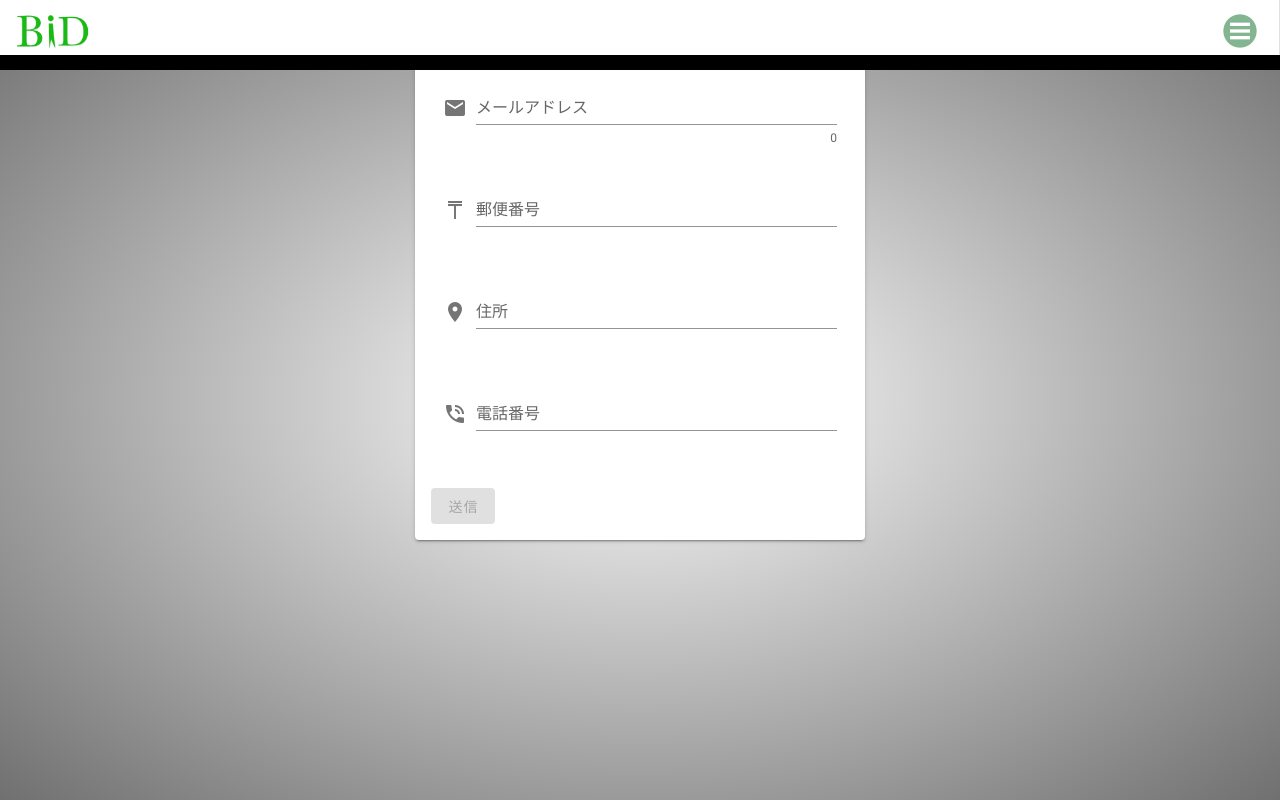
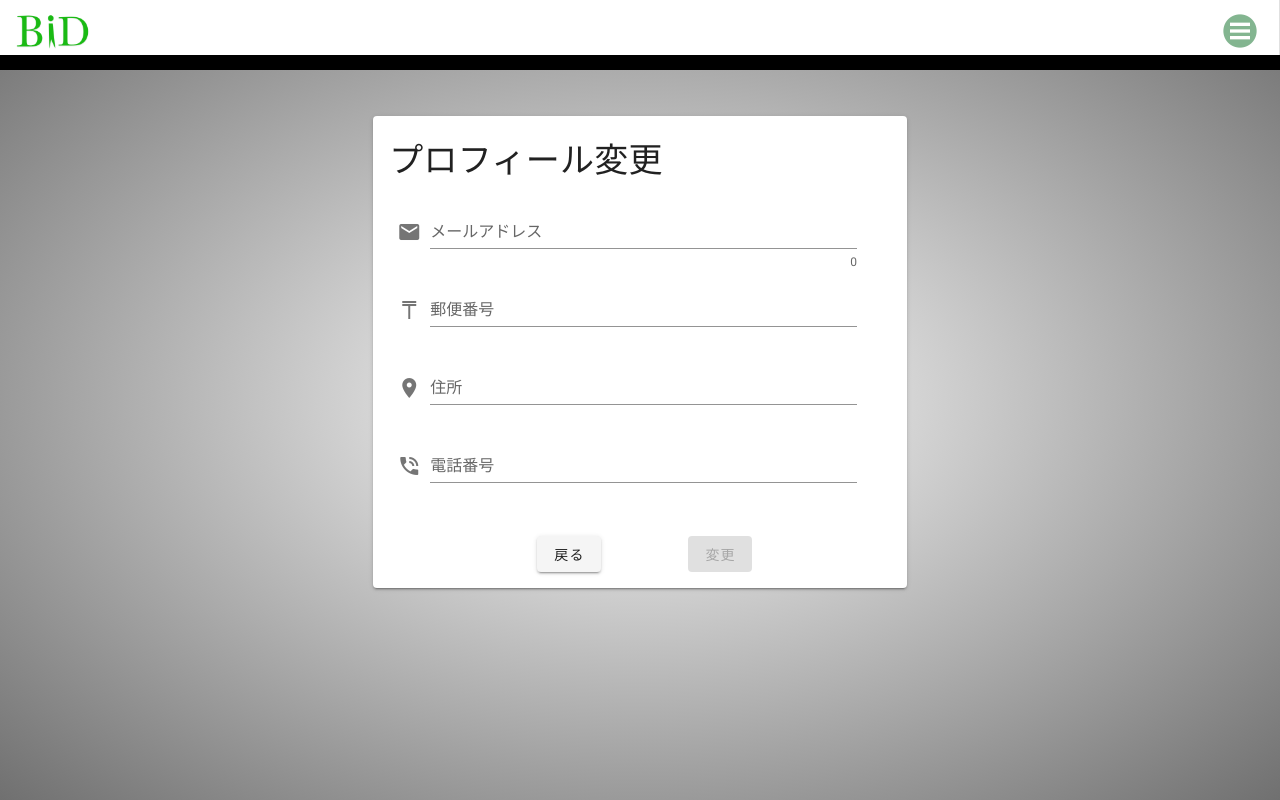
Before and after one commit to K-Fryxell/BID_Admin, a Vue app: page /change_details in a window 1280 px wide. Built offline with nearby package versions, Linux system fonts and the light colour scheme; no server answers.

Commit message:
ADD:crimeModal

```diff
--- a/src/views/public/changeDetails.vue
+++ b/src/views/public/changeDetails.vue
@@ -1,17 +1,20 @@
 <template>
-    <v-main class="ma-0 pa-0" style="background:radial-gradient(#fff,#707070); height:100%">
+    <v-main class="ma-0 pt-12 pt-lg-7 mt-lg-0 mt-12 pa-0" style="background:radial-gradient(#fff,#707070); height:100%">
         <v-navigation-drawer class="ma-0 pa-0" hide-overlay fixed height style="width:100%;" permanent touchless>
 			<Header/>
 		</v-navigation-drawer>
-        <v-card width="450px" class="mx-auto mt-2">
-            <v-card-title>
-                <h1 class="display-1">プロフィール変更</h1>
+        <v-layout class="ma-0 pa-0" style="height:100%">
+            <v-row class="ma-0 mt-lg-10 pa-0" justify="center">
+                <v-flex xs10 lg5>
+                    <v-card class="ma-0 mt-6">
+                        <v-card-title class="mt-12 mb-5 pt-lg-6 text-lg-h4 headline">
+                            プロフィール変更
                         </v-card-title>
                         <v-card-text>
                             <v-form v-model="valid">
                                 <!-- mail入力 -->
-                    <v-row class="ma-0 pa-0">
-                        <v-col>
+                                <v-row class="ma-0 pa-0" justify="start">
+                                    <v-col class="ma-0 ml-2 pa-0" cols="11">
                                         <v-text-field
                                             v-model="mailaddress"
                                             class="ma-0 pa-0 pb-6"
@@ -25,8 +28,8 @@
                                     </v-col>
                                 </v-row>
                                 <!-- 郵便番号入力 -->
-                    <v-row class="ma-0 pa-0">
-                        <v-col>
+                                <v-row class="ma-0 pa-0" justify="start">
+                                    <v-col class="ma-0 ml-2 pa-0" cols="11">
                                         <v-text-field
                                             v-model="postNumber"
                                             class="ma-0 pa-0 pb-6"
@@ -38,8 +41,8 @@
                                     </v-col>
                                 </v-row>
                                 <!-- 住所入力 -->
-                    <v-row class="ma-0 pa-0">
-                        <v-col>
+                                <v-row class="ma-0 pa-0" justify="start">
+                                    <v-col class="ma-0 ml-2 pa-0" cols="11">
                                         <v-text-field
                                             v-model="address"
                                             class="ma-0 pa-0 pb-6"
@@ -51,8 +54,8 @@
                                     </v-col>
                                 </v-row>
                                 <!-- 電話番号入力 -->
-                    <v-row class="ma-0 pa-0">
-                        <v-col>
+                                <v-row class="ma-0 pa-0" justify="start">
+                                    <v-col class="ma-0 ml-2 pa-0" cols="11">
                                         <v-text-field
                                             v-model="tel"
                                             class="ma-0 pa-0 pb-6"
@@ -63,10 +66,25 @@
                                         />
                                     </v-col>
                                 </v-row>
-                    <v-btn @click="regist" :disabled="!valid">送信</v-btn>
+                                <v-row class="ma-0 mt-2 ml-lg-12 pa-0" justify="center">
+                                    <v-flex class="ml-12" xs11 lg8>
+                                        <v-row class="ma-0 pa-0" justify="center">
+                                            <v-col class="ma-0 pa-0">
+                                                <v-btn to="/top">戻る</v-btn>
+                                            </v-col>
+                                            <v-col class="ma-0 pa-0">
+                                                <v-btn @click="regist" :disabled="!valid">変更</v-btn>
+                                            </v-col>
+                                        </v-row>
+                                    </v-flex>
+                                </v-row>
                             </v-form>
                         </v-card-text>
                     </v-card>
+                </v-flex>
+            </v-row>
+        </v-layout>
+
     </v-main>
 </template>
 
--- a/src/views/public/details.vue
+++ b/src/views/public/details.vue
@@ -3,8 +3,13 @@
         <v-navigation-drawer class="ma-0 pa-0" hide-overlay fixed height style="width:100%;" permanent touchless>
 			<Header/>
 		</v-navigation-drawer>
+
+        <v-layout class="ma-0 mt-12 pa-0">
+            <v-row class="ma-0 pa-0" justify="center">
+                <v-flex xs5>
                     <div id="Detail">
-            <v-card max-width="850px" class="mx-auto d-none d-sm-block">
+                        <!-- <v-card max-width="850px" class="mx-auto d-none d-sm-block"> -->
+                        <v-card class=" d-none d-sm-block">
                             <v-tabs
                             style="margin-top:40px;"
                             vertical>
@@ -67,6 +72,10 @@
                             </v-tabs-items>
                         </v-card>
                     </div>
+                </v-flex>
+            </v-row>
+        </v-layout>
+
     </v-main>
 </template>
 
--- a/src/views/public/title.vue
+++ b/src/views/public/title.vue
@@ -3,12 +3,34 @@
         <v-row class="ma-0 pa-0" justify="center" @click="toTop">
             <img width="18%" src="@/assets/logo1.png" style="margin: 50vh auto 0; transform: translateY(-50%);">
         </v-row>
+        <!-- 不審者発見モーダル -->
+        <v-dialog v-model="crimeVitalLogModal" width="500">
+            <v-card>
+                <v-row class="ma-0 pa-0 pt-5" justify="center">
+                    <img src="@/assets/bikkuri.png" alt="異常値検出マーク">
+                </v-row>
+                <v-row class="ma-0 mt-4 pa-0" justify="center">
+                    <v-col lg="11">
+                        <v-card-text class="text-lg-h6 subtitle-1">
+                            付近で不審者が現れました。<br/>充分な警戒を行ってください。
+                        </v-card-text>
+                    </v-col>
+                </v-row>
+                <v-row justify="end" class="pa-0 ma-0 pb-6 lg-mr-10 mr-6">
+                    <v-btn width="50" @click="crimeVitalLogModal=false">
+                        閉じる
+                    </v-btn>
+                </v-row>
+            </v-card>
+        </v-dialog>
     </v-main>
 </template>
 <script>
 export default {
     components: {},
-    data () {return {}},
+    data () {return {
+        crimeVitalLogModal:false
+    }},
     methods:{
         toTop(){
             this.$router.push('/top')
--- a/src/views/public/top.vue
+++ b/src/views/public/top.vue
@@ -91,8 +91,8 @@
                     </v-row>
                 </v-flex>
             </v-layout>
-            <!-- pcモーダル -->
-            <v-dialog class="hidden-sm-and-down" v-model="vitalLogModal" width="500">
+            <!-- 異常値検知モーダル -->
+            <v-dialog v-model="vitalLogModal" width="500">
                 <v-card>
                     <v-row class="ma-0 pa-0 pt-5" justify="center">
                         <img src="@/assets/bikkuri.png" alt="異常値検出マーク">
@@ -164,8 +164,26 @@
                 </v-row>
             </v-layout>
 
-
-
+            <!-- 不審者発見モーダル -->
+            <v-dialog v-model="crimeVitalLogModal" width="500">
+                <v-card>
+                    <v-row class="ma-0 pa-0 pt-5" justify="center">
+                        <img src="@/assets/bikkuri.png" alt="異常値検出マーク">
+                    </v-row>
+                    <v-row class="ma-0 mt-4 pa-0" justify="center">
+                        <v-col lg="11">
+                            <v-card-text class="text-lg-h6 subtitle-1">
+                                付近で不審者が現れました。<br/>充分な警戒を行ってください。
+                            </v-card-text>
+                        </v-col>
+                    </v-row>
+                    <v-row justify="end" class="pa-0 ma-0 pb-6 lg-mr-10 mr-6">
+                        <v-btn width="50" @click="crimeVitalLogModal=false">
+                            閉じる
+                        </v-btn>
+                    </v-row>
+                </v-card>
+            </v-dialog>
 
         </v-container>
     </v-main>
@@ -200,13 +218,15 @@ export default {
             bloodPressureMax: Number,
             bloodPressureMin: Number,
             flg: 0,
-            vitalLogModal: false
+            vitalLogModal: false,
+            crimeVitalLogModal:false
         }
     },
     methods: {
         modal(){
             this.vitalLogModal = true
         },
+
         getUsersDB(){
             onAuthStateChanged(getAuth(), (user) => {
                 if (user) {
```
Lines whose indentation alone changed are shown as unchanged.
